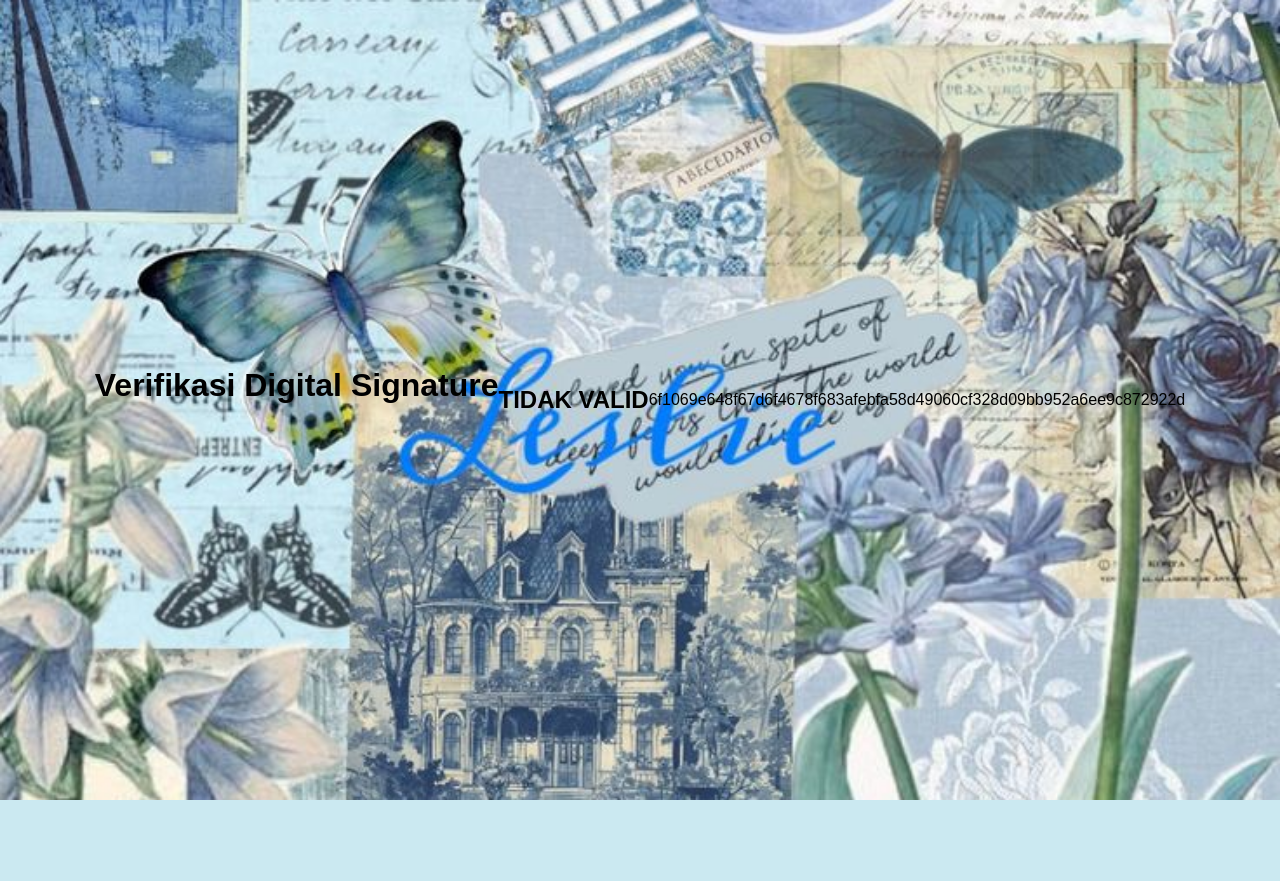
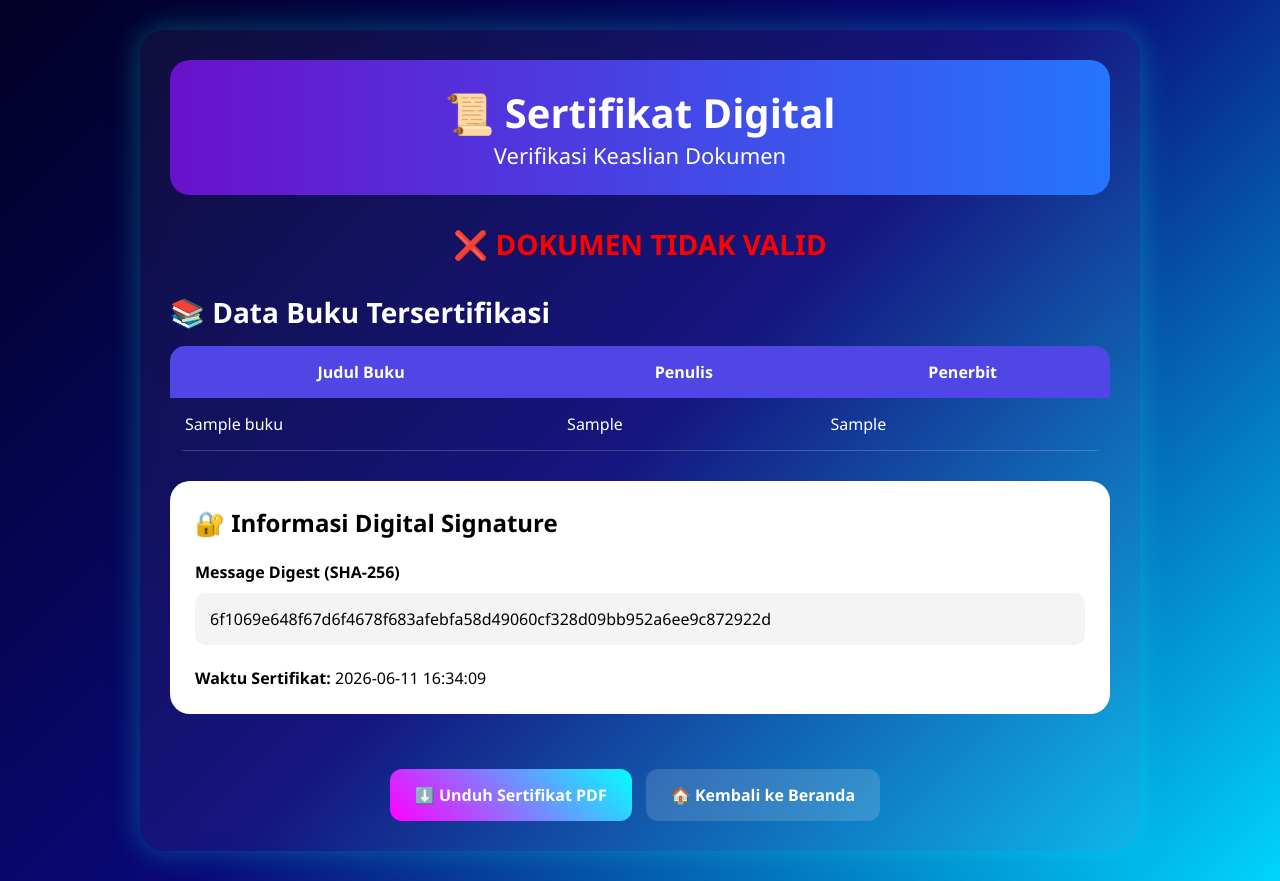
Before and after one commit to khoirunnisasyifa919-sketch/cryptovault, a Flask app: page /verify/1 in a window 1280 px wide. Before the commit the page ends 800 px from the top, so only its background shows below. Run offline with Flask 3, Linux system fonts and the light colour scheme; tables that the repository leaves empty hold one stand-in row (values such as "Sample post"); parts of the project's set-up code (start-up, migrations or seed data) failed here and were passed over.

Commit message:
Update verify.html

```diff
--- a/templates/verify.html
+++ b/templates/verify.html
@@ -1,18 +1,289 @@
 <!DOCTYPE html>
-<html>
+
+<html lang="id">
 <head>
-<title>Verifikasi Keaslian Dokumen</title>
-<link rel="stylesheet" href="{{ url_for('static', filename='css/style.css') }}">
+<meta charset="UTF-8">
+<meta name="viewport" content="width=device-width, initial-scale=1.0">
+
+<title>Sertifikat Digital</title>
+
+<style>
+
+*{
+    margin:0;
+    padding:0;
+    box-sizing:border-box;
+}
+
+body{
+    font-family:'Segoe UI',sans-serif;
+
+    background:
+    linear-gradient(
+        135deg,
+        #020024,
+        #090979,
+        #00d4ff
+    );
+
+    min-height:100vh;
+    color:white;
+}
+
+.container{
+
+    width:90%;
+    max-width:1000px;
+
+    margin:30px auto;
+
+    padding:30px;
+
+    border-radius:25px;
+
+    background:
+    rgba(255,255,255,.05);
+
+    backdrop-filter:blur(12px);
+
+    box-shadow:
+    0 0 30px rgba(0,255,255,.3);
+}
+
+.header{
+
+    text-align:center;
+
+    padding:25px;
+
+    border-radius:20px;
+
+    margin-bottom:30px;
+
+    background:
+    linear-gradient(
+        90deg,
+        #6a11cb,
+        #2575fc
+    );
+}
+
+.header h1{
+    font-size:40px;
+}
+
+.header p{
+    font-size:22px;
+}
+
+.status{
+
+    text-align:center;
+
+    margin:20px 0;
+
+    font-size:28px;
+
+    font-weight:bold;
+}
+
+.valid{
+    color:#00ff88;
+}
+
+.invalid{
+    color:red;
+}
+
+.section-title{
+
+    margin:30px 0 15px 0;
+
+    font-size:28px;
+}
+
+table{
+
+    width:100%;
+
+    border-collapse:collapse;
+
+    overflow:hidden;
+
+    border-radius:15px;
+}
+
+th{
+
+    background:#4f46e5;
+
+    color:white;
+
+    padding:15px;
+}
+
+td{
+
+    padding:15px;
+
+    border-bottom:
+    1px solid rgba(255,255,255,.2);
+}
+
+.signature-box{
+
+    background:white;
+
+    color:black;
+
+    padding:25px;
+
+    border-radius:20px;
+
+    margin-top:30px;
+}
+
+.hash{
+
+    background:#f4f4f4;
+
+    padding:15px;
+
+    border-radius:10px;
+
+    word-break:break-all;
+
+    margin-top:10px;
+}
+
+.btn{
+
+    display:inline-block;
+
+    margin-top:25px;
+
+    padding:15px 25px;
+
+    border-radius:12px;
+
+    text-decoration:none;
+
+    color:white;
+
+    font-weight:bold;
+
+    background:
+    linear-gradient(
+        45deg,
+        #ff00ff,
+        #00ffff
+    );
+
+    margin-right:10px;
+}
+
+.home-btn{
+
+    background:
+    rgba(255,255,255,.15);
+}
+
+.footer{
+
+    text-align:center;
+
+    margin-top:30px;
+}
+
+</style>
+
 </head>
-
 
 <body>
 
-<h1>Verifikasi Digital Signature</h1>
+<div class="container">
 
-<h2>{{ status }}</h2>
+<div class="header">
 
-<p>{{ signature }}</p>
+<h1>📜 Sertifikat Digital</h1>
+
+<p>Verifikasi Keaslian Dokumen</p>
+
+</div>
+
+{% if status == "VALID" %}
+
+<div class="status valid">
+✅ DOKUMEN VALID
+</div>
+
+{% else %}
+
+<div class="status invalid">
+❌ DOKUMEN TIDAK VALID
+</div>
+
+{% endif %}
+
+<h2 class="section-title">
+📚 Data Buku Tersertifikasi
+</h2>
+
+<table>
+
+<tr>
+<th>Judul Buku</th>
+<th>Penulis</th>
+<th>Penerbit</th>
+</tr>
+
+{% for b in buku %}
+
+<tr>
+<td>{{ b.judul }}</td>
+<td>{{ b.penulis }}</td>
+<td>{{ b.penerbit }}</td>
+</tr>
+
+{% endfor %}
+
+</table>
+
+<div class="signature-box">
+
+<h2>
+🔐 Informasi Digital Signature
+</h2>
+
+<br>
+
+<b>Message Digest (SHA-256)</b>
+
+<div class="hash">
+{{ signature }}
+</div>
+
+<br>
+
+<b>Waktu Sertifikat:</b>
+
+{{ waktu }}
+
+</div>
+
+<div class="footer">
+
+<a href="/export" class="btn">
+⬇️ Unduh Sertifikat PDF
+</a>
+
+<a href="/" class="btn home-btn">
+🏠 Kembali ke Beranda
+</a>
+
+</div>
+
+</div>
 
 </body>
 </html>
```
